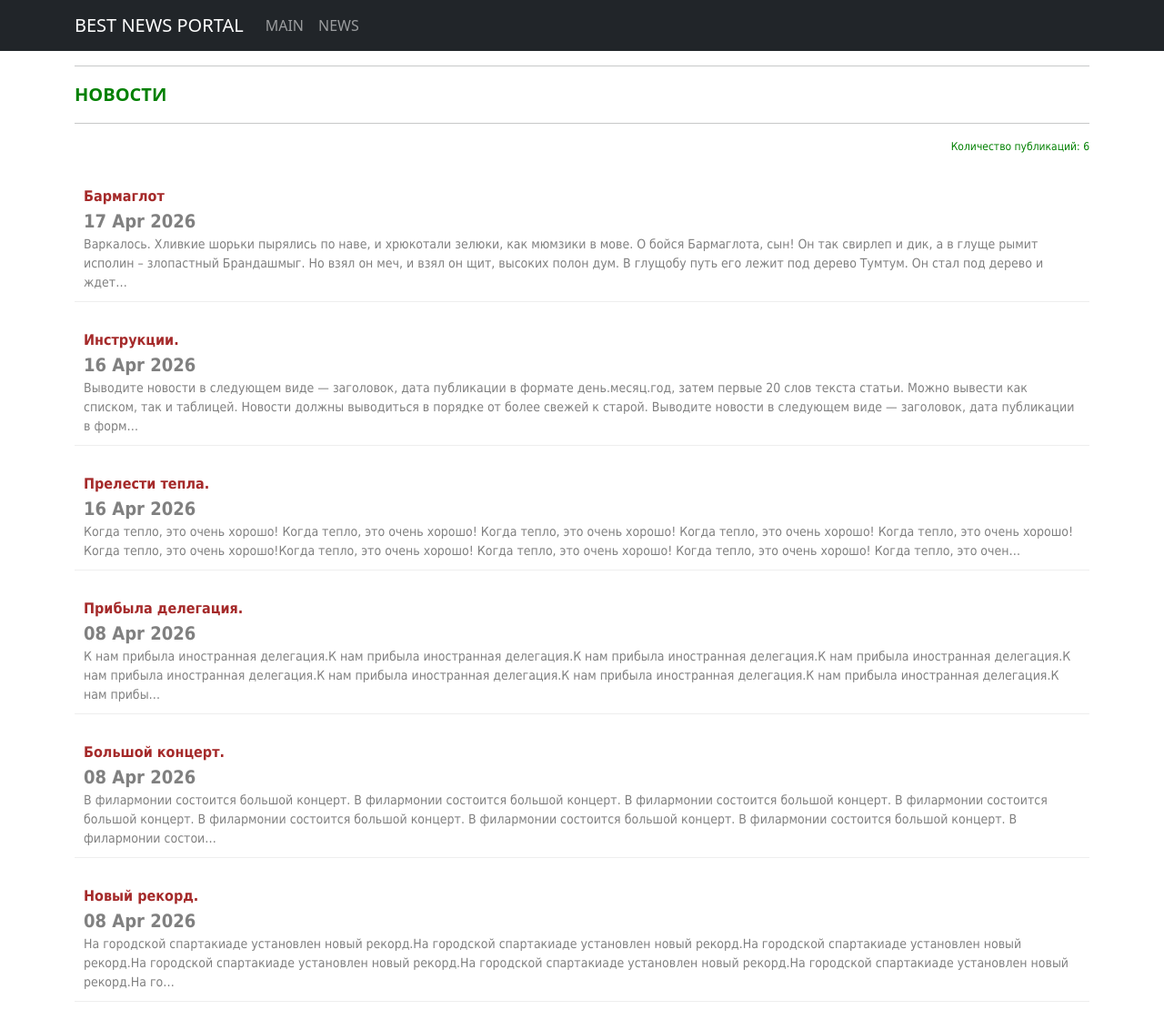
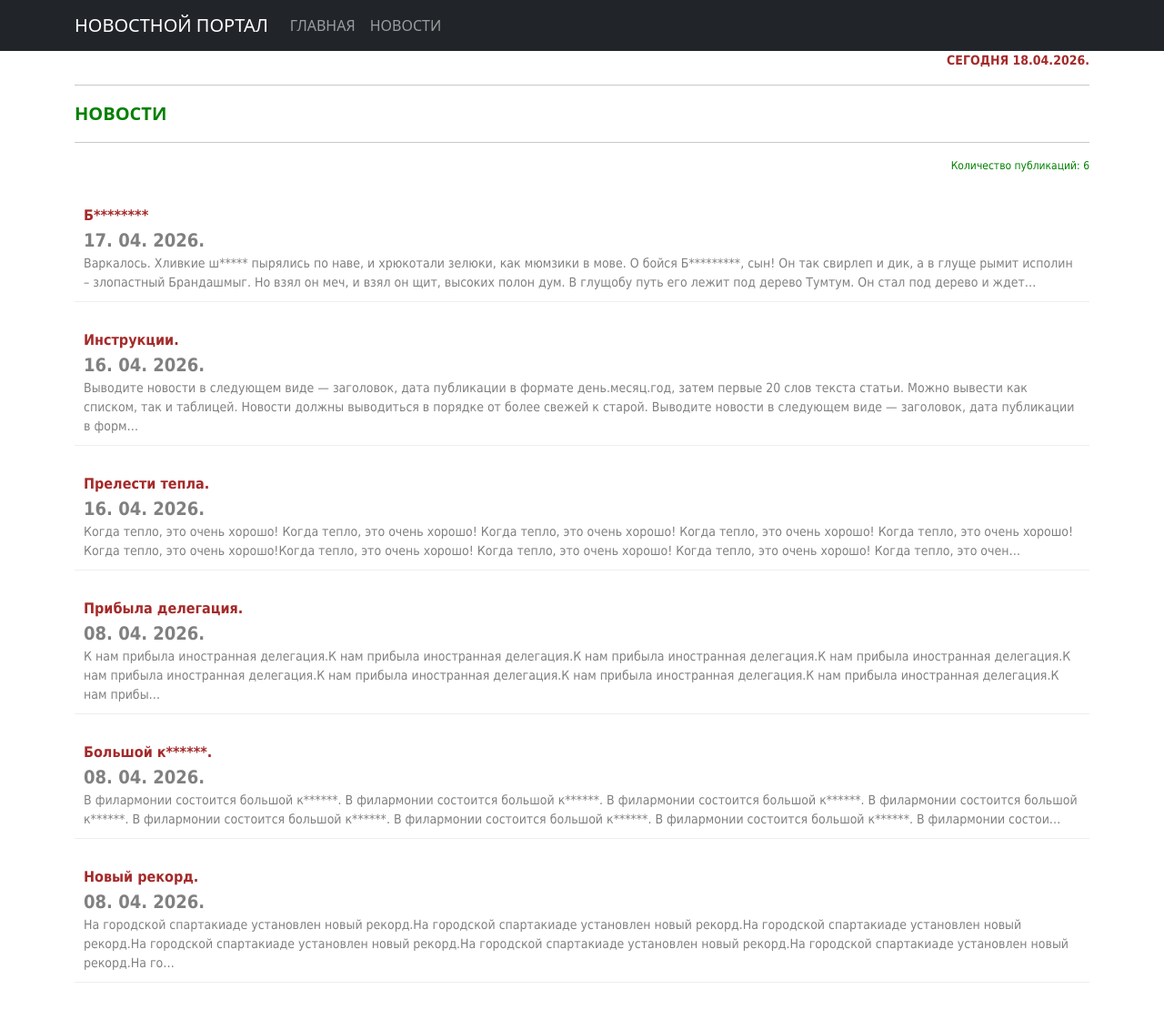
Before and after one commit to Fonohead/NewsProject, a Django app: page /news/ in a window 1280 px wide. Shown: the whole page at 91% size. After the commit the page ends 1080 px from the top, so only its background shows below. Run offline with Django 5.2, Linux system fonts and the light colour scheme; data comes from the database, SQL or seed files in the repository; both versions use the stored data as it was after the commit; some libraries are stand-ins or nearby versions.

Commit message:
'Update'

```diff
--- a/NewsPaper/NewsPaper/urls.py
+++ b/NewsPaper/NewsPaper/urls.py
@@ -16,8 +16,10 @@ Including another URLconf
 """
 from django.contrib import admin
 from django.urls import path, include
+from news.views import home
 
 urlpatterns = [
+    path('', home),
     path('admin/', admin.site.urls),
     path('news/', include('news.urls')),
 ]
--- /dev/null
+++ b/NewsPaper/news/templatetags/custom_filters.py
@@ -0,0 +1,34 @@
+from django import template
+
+register = template.Library()
+
+forbidden_words = ['бармаглот', 'бармаглота', 'шорьки', 'концерт']
+
+@register.filter()
+def censor(text):
+    if not isinstance(text, str):
+        raise TypeError("Требуется строка, получено: " + str(type(text).__name__))
+
+    words = text.split()
+    result = []
+
+    for word in words:
+        clean_word = ""
+        punctuation = ""
+        for char in word:
+            if char.isalpha():
+                clean_word += char
+            else:
+                punctuation += char
+
+        if not clean_word:
+            result.append(word)
+            continue
+
+        if clean_word.lower() in forbidden_words and clean_word[1:].islower():
+            censored = clean_word[0] + '*' * (len(clean_word) - 1)
+            result.append(censored + punctuation)
+        else:
+            result.append(word)
+
+    return " ".join(result)
--- /dev/null
+++ b/NewsPaper/news/templatetags/custom_tags.py
@@ -0,0 +1,8 @@
+from datetime import datetime
+from django import template
+
+register = template.Library()
+
+@register.simple_tag()
+def current_time(format_string='%d.%m.%Y.'):
+    return datetime.utcnow().strftime(format_string)
--- a/NewsPaper/news/views.py
+++ b/NewsPaper/news/views.py
@@ -1,5 +1,9 @@
 from django.views.generic import ListView, DetailView
 from .models import Post
+from django.shortcuts import render
+
+def home(request):
+    return render(request, 'flatpages/main.html')
 
 class PostListView(ListView):
     model = Post
--- a/NewsPaper/templates/flatpages/default.html
+++ b/NewsPaper/templates/flatpages/default.html
@@ -6,7 +6,7 @@
         <meta name="viewport" content="width=device-width, initial-scale=1, shrink-to-fit=no" />
         <meta name="description" content="" />
         <meta name="author" content="" />
-        <title>Best news portal</title>
+        <title>Новостной портал</title>
         <!-- Favicon-->
         <link rel="icon" type="image/x-icon" href="assets/favicon.ico" />
         <!-- Core theme CSS (includes Bootstrap)-->
@@ -16,7 +16,7 @@
         <!-- Responsive navbar-->
 <nav class="navbar navbar-expand-lg navbar-dark bg-dark static-top">
    <div class="container">
-       <a class="navbar-brand" href="/main/">BEST NEWS PORTAL</a>
+       <a class="navbar-brand" href="/main/">НОВОСТНОЙ ПОРТАЛ</a>
        <button class="navbar-toggler" type="button" data-toggle="collapse"
                data-target="#navbarResponsive"
                aria-controls="navbarResponsive" aria-expanded="false"
@@ -26,12 +26,12 @@
        <div class="collapse navbar-collapse" id="navbarResponsive">
            <ul class="navbar-nav ml-auto">
                <li class="nav-item active">
-                   <a class="nav-link" href="/main/">MAIN
+                   <a class="nav-link" href="/main/">ГЛАВНАЯ
                        <span class="sr-only"></span>
                    </a>
                </li>
                <li class="nav-item">
-                   <a class="nav-link" href="/news/">NEWS</a>
+                   <a class="nav-link" href="/news/">НОВОСТИ</a>
                </li>
            </ul>
        </div>
--- a/NewsPaper/templates/flatpages/posts.html
+++ b/NewsPaper/templates/flatpages/posts.html
@@ -1,6 +1,12 @@
 {% extends 'flatpages/default.html' %}
 
+{% load custom_filters %}
+{% load custom_tags %}
+
 {% block content %}
+<div style="text-align: right; color: brown; font-size: 14px; font-weight: bold; font-family: tahoma;">
+    СЕГОДНЯ {% current_time %}
+</div>
 <hr>
 <div style="text-align: left; color: green; font-size: 20px; font-weight: bold;">
         НОВОСТИ
@@ -15,11 +21,12 @@
     {% for post in posts %}
         <li style="margin-bottom: 20px; padding: 10px; border-bottom: 1px solid #eeeeee;">
             <div style="text-align: left; color: grey; font-family: tahoma; font-size: 16px;">
-                <div style="text-align: left; font-size: 16px;
-                color: brown; font-weight: bold;">{{ post.title }}</div>
-                <div style="text-align: left; font-size: 20px;
-                color: grey; font-weight: bold;">{{ post.created_at|date:"d M Y" }}</div>
-                <div style="text-align: left; font-size: 14px;">{{ post.text|truncatechars:300 }}</div>
+                <div style="text-align: left; font-size: 16px;color: brown; font-weight: bold;">
+                    {{ post.title|censor }}</div>
+                <div style="text-align: left; font-size: 20px;color: grey; font-weight: bold;">
+                    {{ post.created_at|date:"d. m. Y." }}</div>
+                <div style="text-align: left; font-size: 14px;">
+                    {{ post.text|censor|truncatechars:300 }}</div>
             </div>
         </li>
     {% endfor %}
```
Also changed, not shown: NewsPaper/templates/flatpages/main.html (added, +15 -0 lines), NewsPaper/templates/flatpages/post_detail.html (+9 -3 lines), NewsPaper/db.sqlite3. Lines whose indentation alone changed are shown as unchanged.
